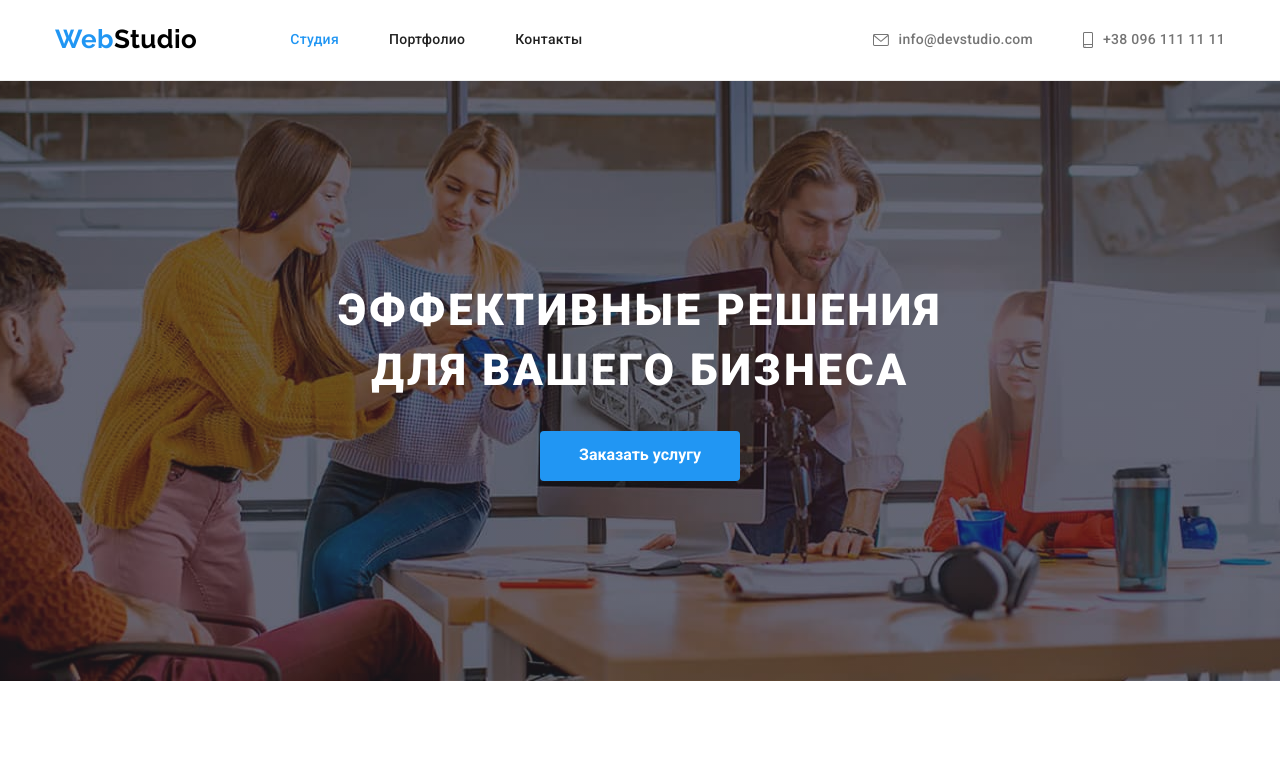
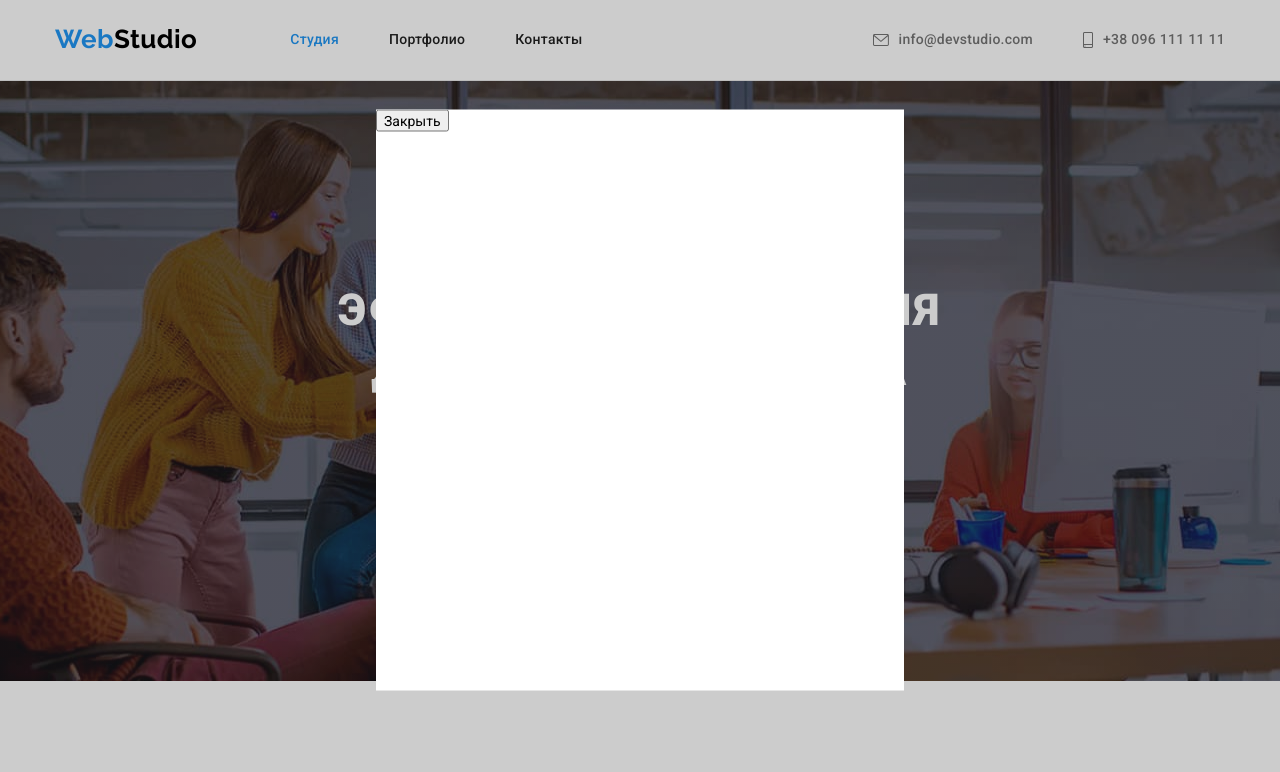
Before and after one commit to Zagorodnia-Liza/goit-markup-hw-05, a plain HTML site: page index.html in a window 1280 px wide. Both pictures are taken after a click on the button "Заказать услугу". Shown: the top 772 px of the page. Drawn offline with nearby package versions, Linux system fonts and the light colour scheme.

Commit message:
added js

```diff
--- a/css/main.css
+++ b/css/main.css
@@ -61,9 +61,7 @@ img {
 /*-------heder-----*/
 
 .header {
-
-     var(--color-border);
-     border-bottom:1px solid #ECECEC; ;
+    border-bottom:1px solid #ECECEC; ;
 }
 
 .header .container {
@@ -145,32 +143,26 @@ site-nav .link:focus {
     justify-content: center;
     align-items: center;
 }
+.icon-link:hover .icon-contakt,
+.icon-link:focus .icon-contakt  {
+    fill:var(--accent-color);
+}
 .icon-link {
     display: flex;
     align-items: center;
     margin-right: 10px;
-    fill: var(--second-color-text);
+    color : var(--second-color-text);
 }
-.item:hover > a,
-.item:focus > a {
-    color: var(--accent-color);
+.icon-contakt {
+   fill: currentColor;
 }
-
-.icon-link:hover,
-.icon-link:focus {
-    fill: var(--accent-color);
-}
-
-.auth-link:hover,
-.auth-link:focus
-{
-    color: var(--accent-color);
+.item:hover .a {
+    color:var(--accent-color);
 }
 
 .site-nav .link.current {
     color: var(--accent-color);
 }
-
 
 .item:not(:last-child) {
     margin-right: 50px;
@@ -498,12 +490,12 @@ border-color: var(--accent-color);
  flex-basis:calc((100%-2*30px)\3);
 }
 .page-link:hover {
-    display: block;
+
     box-shadow: 0px 1px 1px rgba(0, 0, 0, 0.12), 0px 4px 4px rgba(0, 0, 0, 0.06), 1px 4px 6px rgba(0, 0, 0, 0.16);
 }
 
 .page-link {
-
+    display: block;
     text-decoration: none;
     margin-bottom: 30px;
 }
@@ -626,3 +618,30 @@ border-radius: 50%;
 .footer-link:focus {
     background-color: var(--accent-color);
 }
+/* --------modal----- */
+.backdrop {
+    position: fixed;
+    top: 0;
+    left: 0;
+
+    width: 100%;
+    height: 100%;
+    background-color:rgba(0, 0, 0, 0.2);
+}
+.backdrop.is-hidden {
+    opacity: 0;
+    visibility: ;
+    pointer-events: none;
+
+}
+.modal {
+    position: absolute;
+    top: 50%;
+    left: 50%;
+    transform: translate(-50%, -50%);
+
+    min-height: 581px;
+    min-width: 528px;
+
+    background: #FFFFFF;
+}
--- a/index.html
+++ b/index.html
@@ -32,20 +32,20 @@
 
             <ul class="auth-nav">
                 <li class="item">
-                    <a href="" class="icon-link">
-                    <svg class="icon-mail" width="16" height="12">
+                    <a href="" class="icon-link a">
+                    <svg class="icon-contakt" width="16" height="12">
                         <use href="./imges/icons2.svg#icon-envelope"></use>
                     </svg>
                     </a>
-                    <a href="mailto:info@devstudio.com" class="auth-link link">info@devstudio.com</a>
+                    <a href="mailto:info@devstudio.com" class="auth-link link a">info@devstudio.com</a>
                 </li>
                 <li class="item">
-                    <a href="" class="icon-link">
-                        <svg class="icon-tel" width="10" height="16">
+                    <a href="" class="icon-link a">
+                        <svg class="icon-contakt" width="10" height="16">
                           <use href="./imges/icons2.svg#icon-smartphone"></use>
                         </svg>
                     </a>
-                    <a href="tel:++380961111111" class="auth-link link">+38 096 111 11 11</a>
+                    <a href="tel:++380961111111" class="auth-link link a">+38 096 111 11 11</a>
                 </li>
             </ul>
         </div>
@@ -55,7 +55,7 @@
         <section class="hero">
             <div class="container">
                 <h1 class="hero-title">Эффективные решения для вашего бизнеса</h1>
-                <button type="button" class="hero-btn">Заказать услугу</button>
+                <button type="button" class="hero-btn" data-modal-open >Заказать услугу</button>
             </div>
         </section>
 
@@ -388,6 +388,14 @@
 
     </footer>
 
+    <div class="backdrop is-hidden" data-modal>
+        <div class="modal">
+            <p></p>
+            <button data-modal-close>Закрыть </button>
+
+        </div>
+    </div>
+<script src="./js/modal.js"></script>
 </body>
 
 </html>
--- /dev/null
+++ b/js/modal.js
@@ -0,0 +1,14 @@
+(() => {
+  const refs = {
+    openModalBtn: document.querySelector("[data-modal-open]"),
+    closeModalBtn: document.querySelector("[data-modal-close]"),
+    modal: document.querySelector("[data-modal]"),
+  };
+
+  refs.openModalBtn.addEventListener("click", toggleModal);
+  refs.closeModalBtn.addEventListener("click", toggleModal);
+
+  function toggleModal() {
+    refs.modal.classList.toggle("is-hidden");
+  }
+})();
```
